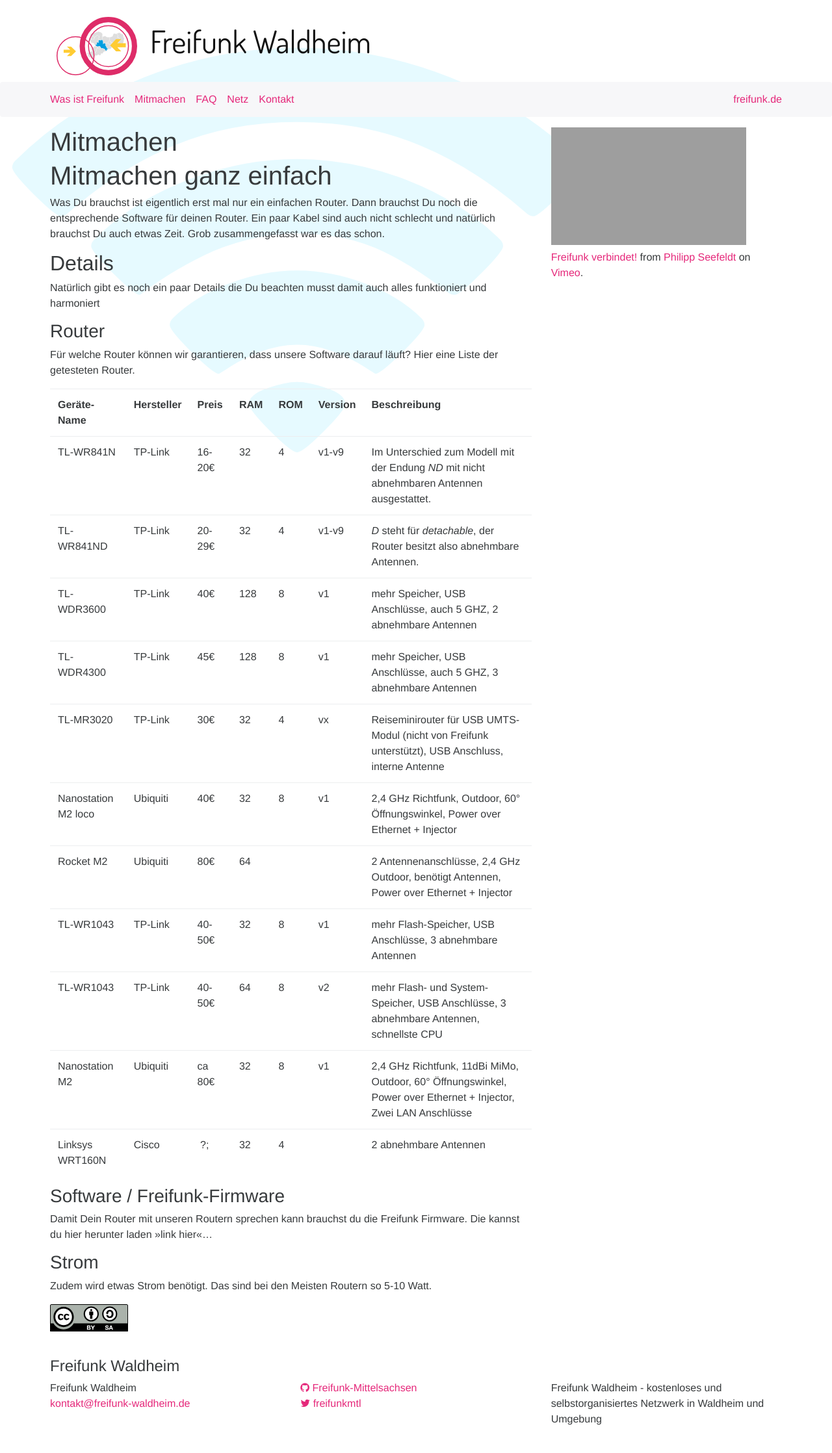
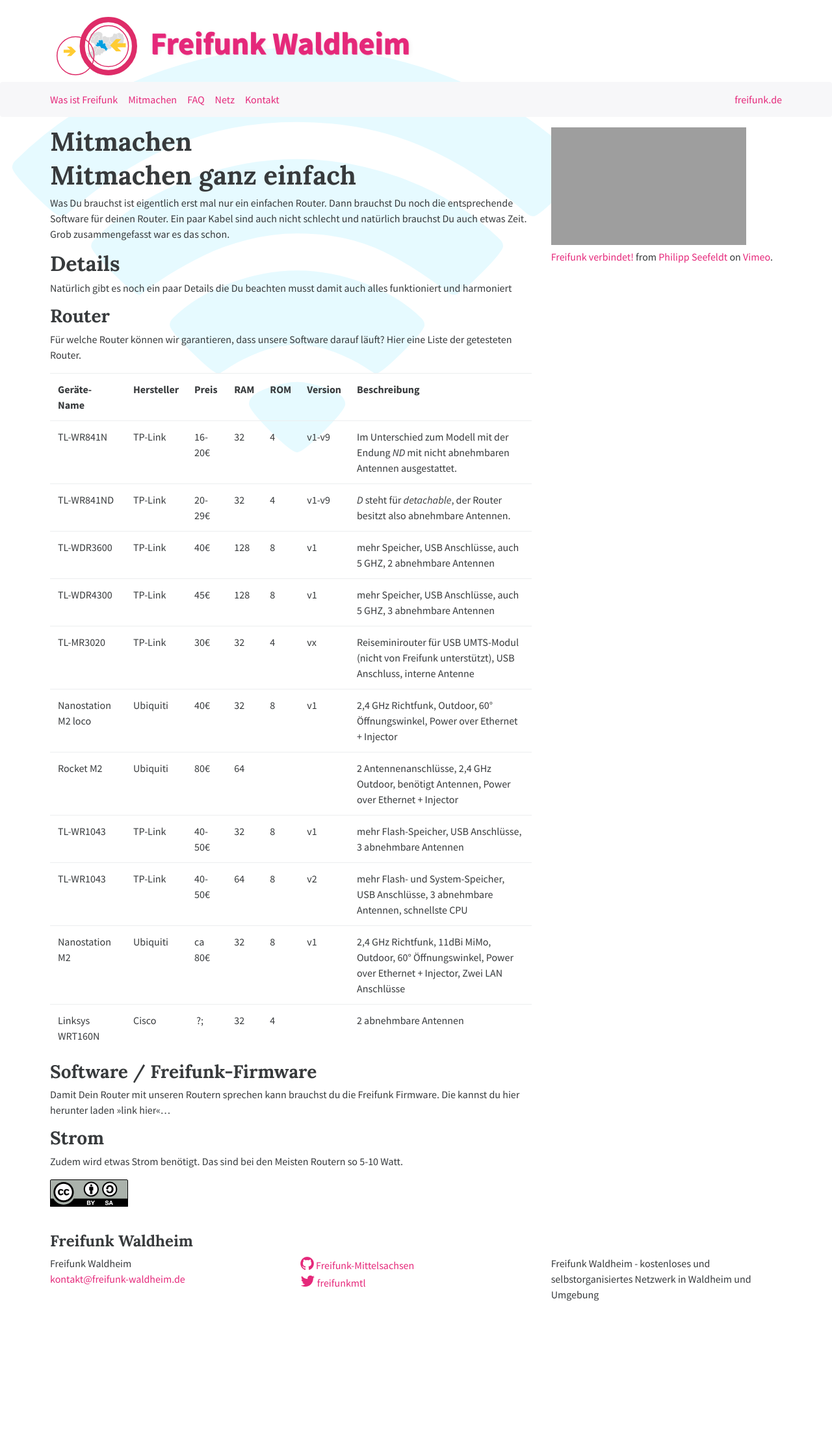
Before and after one commit to Freifunk-Mittelsachsen/Freifunk-Mittelsachsen.github.io, a Jekyll site: the page built from mitmachen.md, in a window 1280 px wide. Shown: the whole page at 65% size. Built offline with Jekyll 4.4.1, drawn with Linux system fonts in a browser that asks for light colours; nearby versions of some CDN libraries; after the commit the page ends 2044 px from its top, so only the background shows below that; grey boxes are pictures that could not be loaded.

Commit message:
* schriften geändert * schriftfarben geändert * alles aufgehübscht

```diff
--- a/_includes/head.html
+++ b/_includes/head.html
@@ -10,8 +10,7 @@
   <link rel="canonical" href="{{ page.url | replace:'index.html','' | prepend: site.baseurl | prepend: site.url }}">
   <link rel="alternate" type="application/rss+xml" title="{{ site.title }}" href="{{ "/feed.xml" | prepend: site.baseurl | prepend: site.url }}" />
   <link rel="stylesheet" href="https://maxcdn.bootstrapcdn.com/font-awesome/4.4.0/css/font-awesome.min.css">
-  <link href='http://fonts.googleapis.com/css?family=Dosis:400,700' rel='stylesheet' type='text/css'>
-
+  <link href='http://fonts.googleapis.com/css?family=Source+Sans+Pro:400,700,400italic|Lora:700' rel='stylesheet' type='text/css'>
   <script src="//ajax.googleapis.com/ajax/libs/jquery/2.1.4/jquery.min.js"></script>
   <script async src="{{ "/js/bootstrap4.min.js" | prepend: site.baseurl }}"></script>
 </head>
--- a/_sass/bootstrap-v4/_variables.scss
+++ b/_sass/bootstrap-v4/_variables.scss
@@ -122,7 +122,8 @@
 //
 // Font, line-height, and color for body text, headings, and more.
 
-$font-family-sans-serif:     "Helvetica Neue", Helvetica, Arial, sans-serif !default;
+//$font-family-sans-serif:     "Helvetica Neue", Helvetica, Arial, sans-serif !default;
+$font-family-sans-serif:     "Source Sans Pro", Helvetica, Arial, sans-serif !default;
 $font-family-serif:          Georgia, "Times New Roman", Times, serif !default;
 $font-family-monospace:      Menlo, Monaco, Consolas, "Courier New", monospace !default;
 $font-family-base:           $font-family-sans-serif !default;
@@ -155,10 +156,12 @@
 $line-height:                1.5 !default;
 
 $headings-margin-bottom:     ($spacer / 2) !default;
-$headings-font-family:       inherit !default;
-$headings-font-weight:       500 !default;
+//$headings-font-family:       inherit !default;
+$headings-font-family:       "Lora" !default;
+$headings-font-weight:       700 !default;
 $headings-line-height:       1.1 !default;
 $headings-color:             inherit !default;
+
 
 $lead-font-size:             1.25rem !default;
 $lead-font-weight:           300 !default;
--- a/css/freifunk.scss
+++ b/css/freifunk.scss
@@ -10,15 +10,36 @@
   z-index: 0;
 }
 
+
+
+
+.site-header,
+.site-footer,
+.site-content {
+  z-index: 10;
+  position: relative;
+}
+
+
+
 .site-title {
-  font-family: "Dosis";
-  color: #111;
-  &:hover {
+  font-family: "Source Sans Pro";
+  font-weight: 700;
+  text-shadow: 1px 1px 1px, 2px 2px 9px #eee;
+  color: $brand-primary;
+  &:hover,
+  &:focus,
+  &:active {
     text-decoration: none;
-    color: #111;
+    color: $brand-primary;
 
   }
 }
+
+.site-footer .fa {
+  font-size: 1.5rem;
+}
+
 
 @media (max-width: map-get($grid-breakpoints,"md")) {
   .site-title {
@@ -43,8 +64,8 @@
   .ff-nav .nav-item {
     float: none;
   }
+}
 
-}
 @media (min-width: map-get($grid-breakpoints,"md")) {
 
   .site-title {
@@ -58,10 +79,3 @@
     padding: 10px;
   }
 }
-
-.site-header,
-.site-footer,
-.site-content {
-  z-index: 10;
-  position: relative;
-}
```
